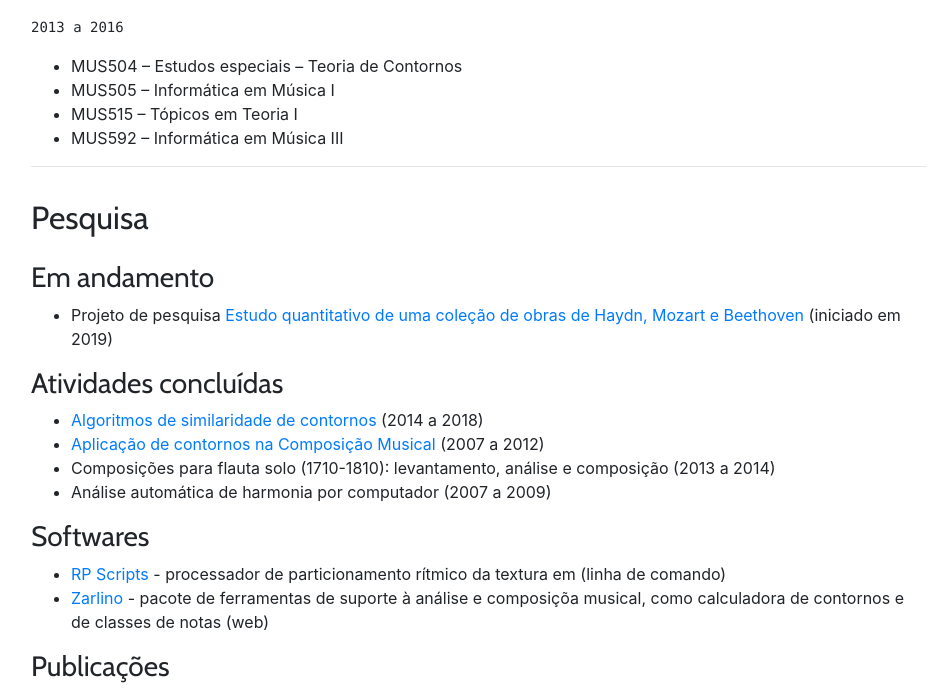
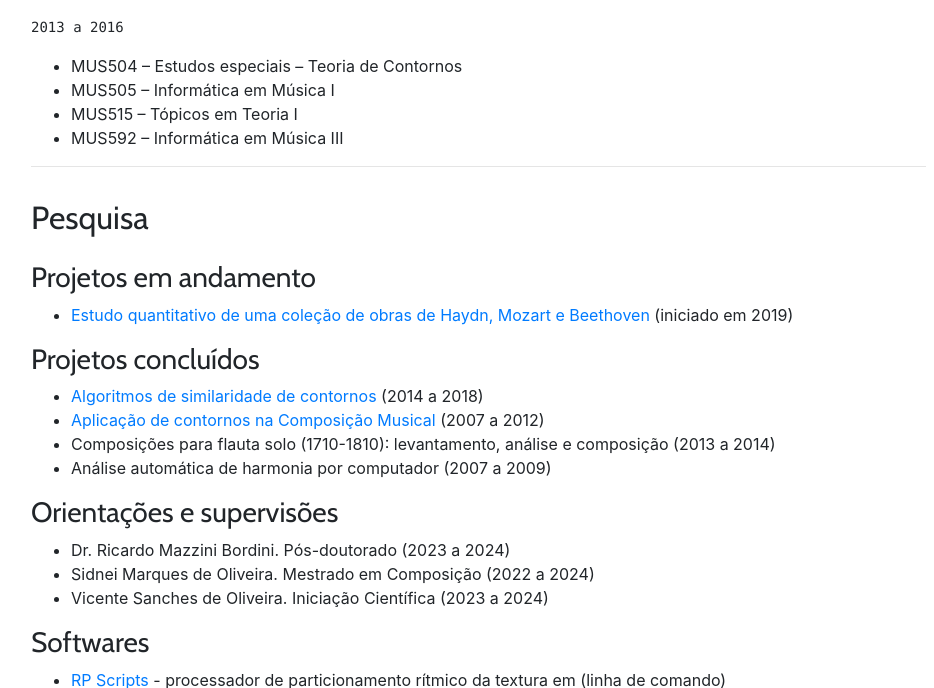
Before and after one commit to kroger/genosmus, a Jekyll site: the page built from _marcos/index.html, in a window 1280 px wide and 900 px high, scrolled down 1606 px, cut to the strip 0-688 px from the top of the window. Shown: the whole strip, without its empty margins (69-1003 px from the left). Built offline with Jekyll 4.4.1, drawn with Linux system fonts in a browser that asks for light colours; nearby versions of some CDN libraries.

Commit message:
Insere orientações e supervisões

```diff
--- a/_marcos/index.html
+++ b/_marcos/index.html
@@ -128,16 +128,15 @@ title: Marcos Sampaio
 
 <h2 id="pesquisa">Pesquisa</h2>
 
-<h3>Em andamento</h3>
+<h3>Projetos em andamento</h3>
 
 <ul>
-<li>Projeto de pesquisa
-<a href="https://marcos.sampaio.me/project/haydn-mozart-beethoven/"
+<li><a href="https://marcos.sampaio.me/project/haydn-mozart-beethoven/"
 target="_blank">Estudo quantitativo de uma coleção de obras de Haydn,
  Mozart e Beethoven</a> (iniciado em 2019)</li>
 </ul>
 
-<h3>Atividades concluídas</h3>
+<h3>Projetos concluídos</h3>
 
 <ul>
 <li><a href="https://marcos.sampaio.me/project/contour-similarity/"
@@ -146,6 +145,14 @@ target="_blank">Algoritmos de similaridade de contornos</a> (2014 a 2018)</li>
 target="_blank">Aplicação de contornos na Composição Musical</a> (2007 a 2012)</li>
 <li>Composições para flauta solo (1710-1810): levantamento, análise e composição (2013 a 2014)</li>
 <li>Análise automática de harmonia por computador (2007 a 2009)</li>
+</ul>
+
+<h3>Orientações e supervisões</h3>
+
+<ul>
+  <li>Dr. Ricardo Mazzini Bordini. Pós-doutorado (2023 a 2024)</li>
+  <li>Sidnei Marques de Oliveira. Mestrado em Composição (2022 a 2024)</li>
+  <li>Vicente Sanches de Oliveira. Iniciação Científica (2023 a 2024)</li>
 </ul>
 
 <h3>Softwares</h3>
```
